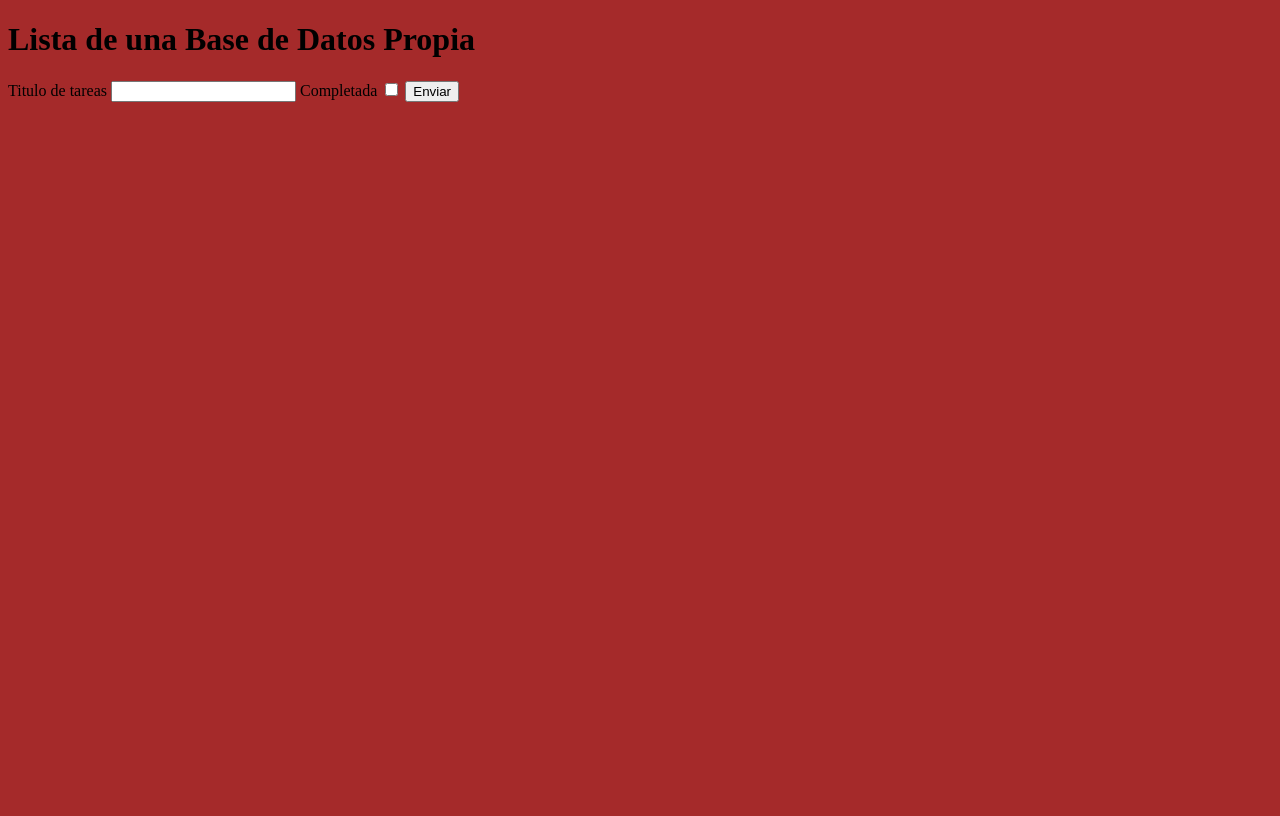
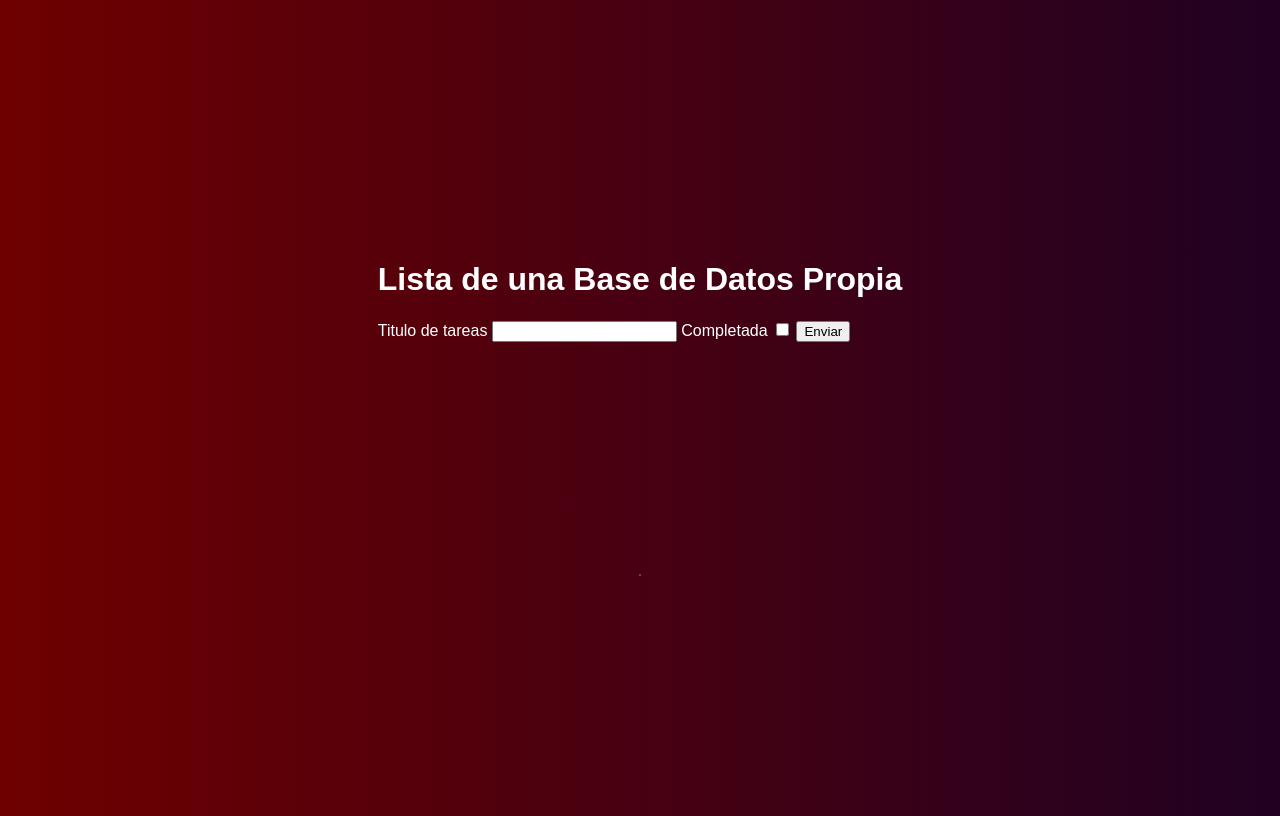
Before and after one commit to DeveloperRicardoL/task-front, a website built with Vite: page index.html in a window 1280 px wide. Built offline with nearby package versions, Linux system fonts and the light colour scheme.

Commit message:
added background

```diff
--- a/docs/assets/index-CTQ-bBn1.css
+++ /dev/null
@@ -1 +0,0 @@
-body{background-color:brown}
--- /dev/null
+++ b/docs/assets/index-DJgYMmaP.css
@@ -0,0 +1 @@
+body{background:#200122;background:-webkit-linear-gradient(to right,#6f0000,#200122);background:linear-gradient(to right,#6f0000,#200122);color:#fff;font-family:sans-serif;display:flex;flex-direction:column;justify-content:space-evenly;align-items:center;min-height:100vh}#mostrar{border:solid 1px gray;border-radius:5px}thead{background:gray}
--- a/index.html
+++ b/index.html
@@ -11,7 +11,7 @@
     <title>Lista de Consulta</title>
   </head>
   <body>
-    <div id="app">
+    <div id="container">
       <h1>Lista de una Base de Datos Propia</h1>
       <form id="tareaForm">
         <label for="titulo">Titulo de tareas</label>
--- a/style.css
+++ b/style.css
@@ -1,3 +1,31 @@
 body {
-  background-color: brown;
+  background: #200122; /* fallback for old browsers */
+  background: -webkit-linear-gradient(
+    to right,
+    #6f0000,
+    #200122
+  ); /* Chrome 10-25, Safari 5.1-6 */
+  background: linear-gradient(
+    to right,
+    #6f0000,
+    #200122
+  ); /* W3C, IE 10+/ Edge, Firefox 16+, Chrome 26+, Opera 12+, Safari 7+ */
+  color: white;
+  font-family: sans-serif;
+  display: flex;
+  flex-direction: column;
+  justify-content: space-evenly;
+  align-items: center;
+  min-height: 100vh;
 }
+
+#container {
+}
+
+#mostrar {
+  border: solid 1px gray;
+  border-radius: 5px;
+}
+thead {
+  background: gray;
+}
```
Also changed, not shown: docs/index.html (+4 -3 lines), docs/assets/index-DhqL1m-2.js (renamed from docs/assets/index-DPUJCK_a.js).
